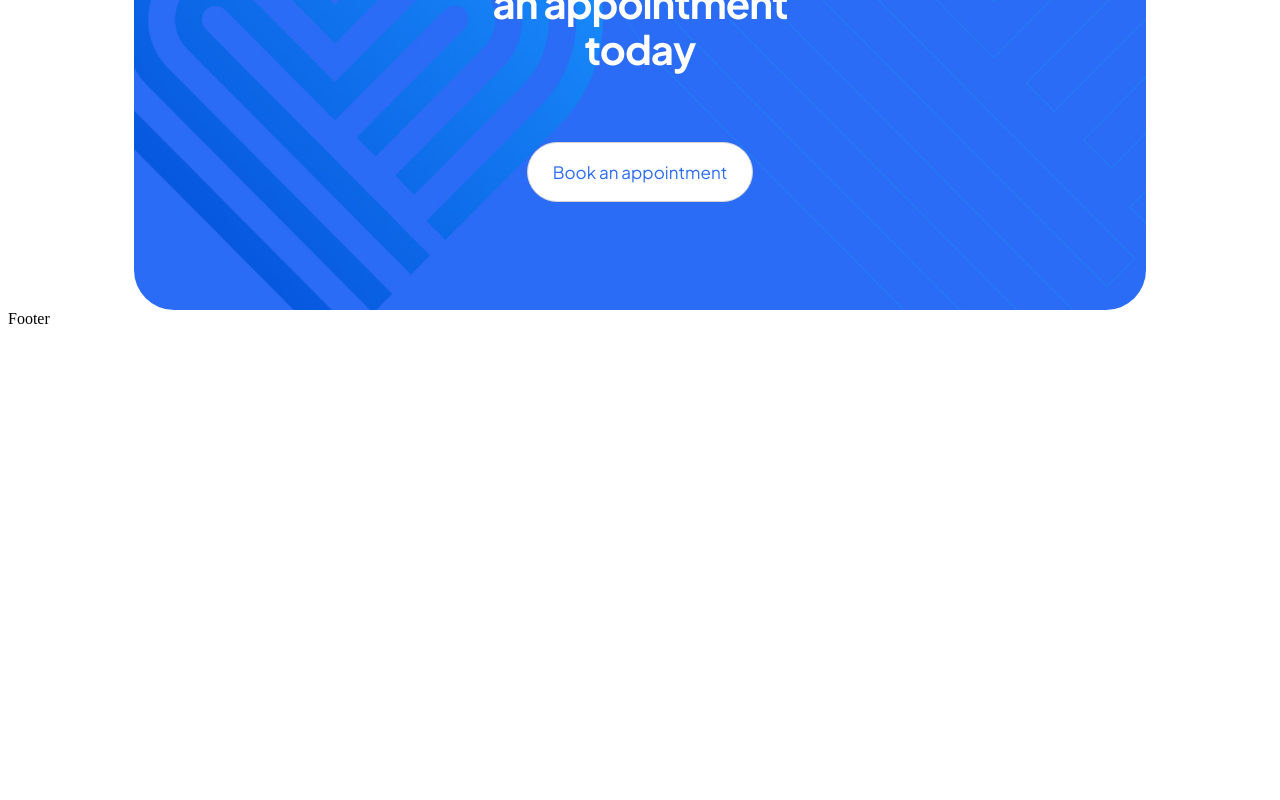
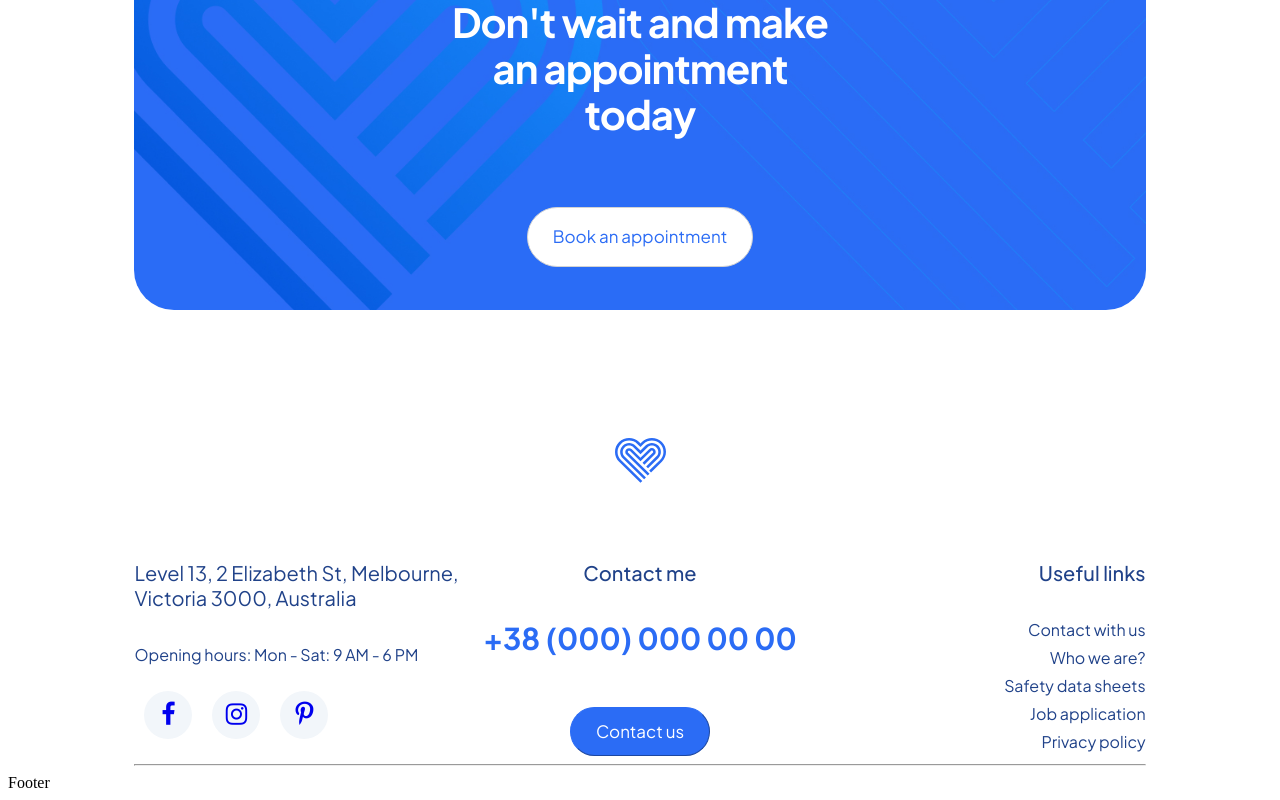
Before and after one commit to dyma-frost/my-react-project, a React (Create React App) app: page / in a window 1280 px wide. Shown: the part 6451-7251 px from the top of the page. Before the commit the page ends 6787 px from the top, so only its background shows below. Built offline with nearby package versions, Linux system fonts and the light colour scheme.

Commit message:
add 8th-of-main

```diff
--- a/public/index.html
+++ b/public/index.html
@@ -38,6 +38,7 @@
       Learn how to configure a non-root public URL by running `npm run build`.
     -->
     <title>React App</title>
+    <link rel='stylesheet' href='https://cdnjs.cloudflare.com/ajax/libs/font-awesome/4.7.0/css/font-awesome.min.css'>
   </head>
   <body>
     <noscript>You need to enable JavaScript to run this app.</noscript>
--- /dev/null
+++ b/src/components/ContactMe/ContactMe.scss
@@ -0,0 +1,136 @@
+.contact-me {
+    margin-top: 50px;
+    // height: 600px;
+
+    // display: flex;
+    // justify-content: center;
+    // align-items: center;
+
+    .container {
+        margin: 0 auto;
+        font-family: 'Plus Jakarta Sans', sans-serif;
+        width: 80%;
+        // border: 1px solid black;
+        // display: flex;
+        // flex-direction: column;
+        // align-items: center;
+        // justify-content: center;
+        .logo {
+            // border: 1px solid black;
+            display: flex;
+            align-items: center;
+            justify-content: center;
+            background-image: url(../../../public/images/bedoctor-footer-logo.svg);
+            background-repeat: no-repeat;
+            background-position: center;
+            background-size: 5%;
+            height: 200px;
+        }
+        .contact-block {
+            display: flex;
+            justify-content: space-between;
+        }
+        [class*='side'] {
+            // border: 1px solid black;
+            width: 380px;
+        }
+    }
+    .left-side {
+        text-align: start;
+        h5 {
+            // font-family: 'Plus Jakarta Sans', sans-serif;
+            // line-height: 46px;
+            font-size: 20px;
+            font-weight: 300;
+            letter-spacing: 0px;
+            color: #204289;
+            margin-top: 0;
+        }
+        p {
+            font-size: 16px;
+            font-weight: 300;
+            letter-spacing: 0px;
+            color: #204289;
+        }
+        .links {
+            display: flex;
+            button{
+                font-size: 25px;
+                width: 48px;
+                height: 48px;
+                margin: 10px;
+                border-radius: 50%;
+                border: none;
+                background-color: #F2F6FA;
+                a:visited {
+                    color: transparent;
+                }
+            }
+
+
+        }
+    }
+    .mid-side {
+        text-align: center;
+        h5 {
+            font-size: 20px;
+            font-weight: 500;
+            letter-spacing: 0px;
+            color: #204289;
+            margin-top: 0;
+        }
+        a {
+            display: block;
+            font-size: 30px;
+            font-weight: 700;
+            letter-spacing: 0px;
+            color: #2b6cf5;
+            text-decoration: none;
+        }
+        button {
+            // width: 130px;
+            // height: 40px;
+            margin-top: 50px;
+            background-color: #2b6cf5;
+            border-color: #2b6cf5;
+            font-family: 'Plus Jakarta Sans', sans-serif;
+            font-size: 17px;
+            padding: 16px 25px 16px 25px;
+            border-radius: 38px;
+            border-width: 1px;
+            line-height: 15px;
+            color: white;
+            transition: 0.5s;
+            cursor: pointer;
+
+            &:hover {
+                background-color: #204289;
+                border-color: #204289;
+                transition: 0.5s;
+            }
+        }
+    }
+    .right-side {
+        text-align: end;
+        h5 {
+            font-size: 20px;
+            font-weight: 500;
+            color: #204289;
+            margin-top: 0;
+        }
+        ul {
+            list-style: none;
+            margin: 0;
+        }
+        li {
+            margin-top: 7px;
+            // margin-bottom: 4px;
+            a {
+                font-size: 16px;
+                font-weight: 300;
+                color: #204289;
+                text-decoration: none;
+            }
+        }
+    }
+}
--- /dev/null
+++ b/src/components/ContactMe/ContactMe.tsx
@@ -0,0 +1,72 @@
+import { Link } from 'react-router-dom'
+import './ContactMe.scss'
+
+type Props = {}
+
+const ContactMe = (props: Props) => {
+    return (
+        <>
+            <div className="contact-me">
+                <div className="container">
+                    <div className="logo"></div>
+                    <div className="contact-block">
+                        <div className="left-side">
+                            <h5>
+                                Level 13, 2 Elizabeth St, Melbourne, Victoria
+                                3000, Australia
+                            </h5>
+                            <p>Opening hours: Mon - Sat: 9 AM - 6 PM</p>
+                            <div className="links">
+                                <button>
+                                    <Link to="/packages">
+                                        <i className="fa fa-facebook"></i>
+                                    </Link>
+                                </button>
+                                <button>
+                                    <Link to="/packages">
+                                        <i className="fa fa-instagram"></i>
+                                    </Link>
+                                </button>
+                                <button>
+                                    <Link to="/packages">
+                                        <i className="fa fa-pinterest-p"></i>
+                                    </Link>
+                                </button>
+                            </div>
+                        </div>
+
+                        <div className="mid-side">
+                            <h5>Contact me</h5>
+                            <a href="tel: +38 (000) 000 00 00">
+                                +38 (000) 000 00 00
+                            </a>
+                            <button>Contact us</button>
+                        </div>
+                        <div className="right-side">
+                            <h5>Useful links</h5>
+                            <ul>
+                                <li>
+                                    <Link to="/contact">Contact with us</Link>
+                                </li>
+                                <li>
+                                    <Link to="/about">Who we are?</Link>
+                                </li>
+                                <li>
+                                    <Link to="/about">Safety data sheets</Link>
+                                </li>
+                                <li>
+                                    <Link to="/about">Job application</Link>
+                                </li>
+                                <li>
+                                    <Link to="/about">Privacy policy</Link>
+                                </li>
+                            </ul>
+                        </div>
+                    </div>
+                    <hr />
+                </div>
+            </div>
+        </>
+    )
+}
+export default ContactMe
--- a/src/components/MainPage/MainPage8.scss
+++ b/src/components/MainPage/MainPage8.scss
@@ -26,10 +26,12 @@
             justify-content: center;
         }
         .logo {
-            width: 79px;
-            height: 71px;
+            width: 250px;
+            height: 200px;
             background-image: url(../../../public/images/bedoctor-icon4.svg);
             background-position: center;
+            background-repeat: no-repeat;
+            background-size: 90%;
         }
         .title {
             margin-top: 45px;
--- a/src/pages/Home.tsx
+++ b/src/pages/Home.tsx
@@ -1,3 +1,4 @@
+import ContactMe from "components/ContactMe/ContactMe"
 import MainPage1 from "components/MainPage/MainPage1"
 import MainPage2 from "components/MainPage/MainPage2"
 import MainPage3 from "components/MainPage/MainPage3"
@@ -19,6 +20,7 @@ const Home = (props: Props) => {
             <MainPage6 />
             <MainPage7 />
             <MainPage8 />
+            <ContactMe/>
         </>
     )
 }
```
Also changed, not shown: public/images/bedoctor-footer-logo.svg (added).
